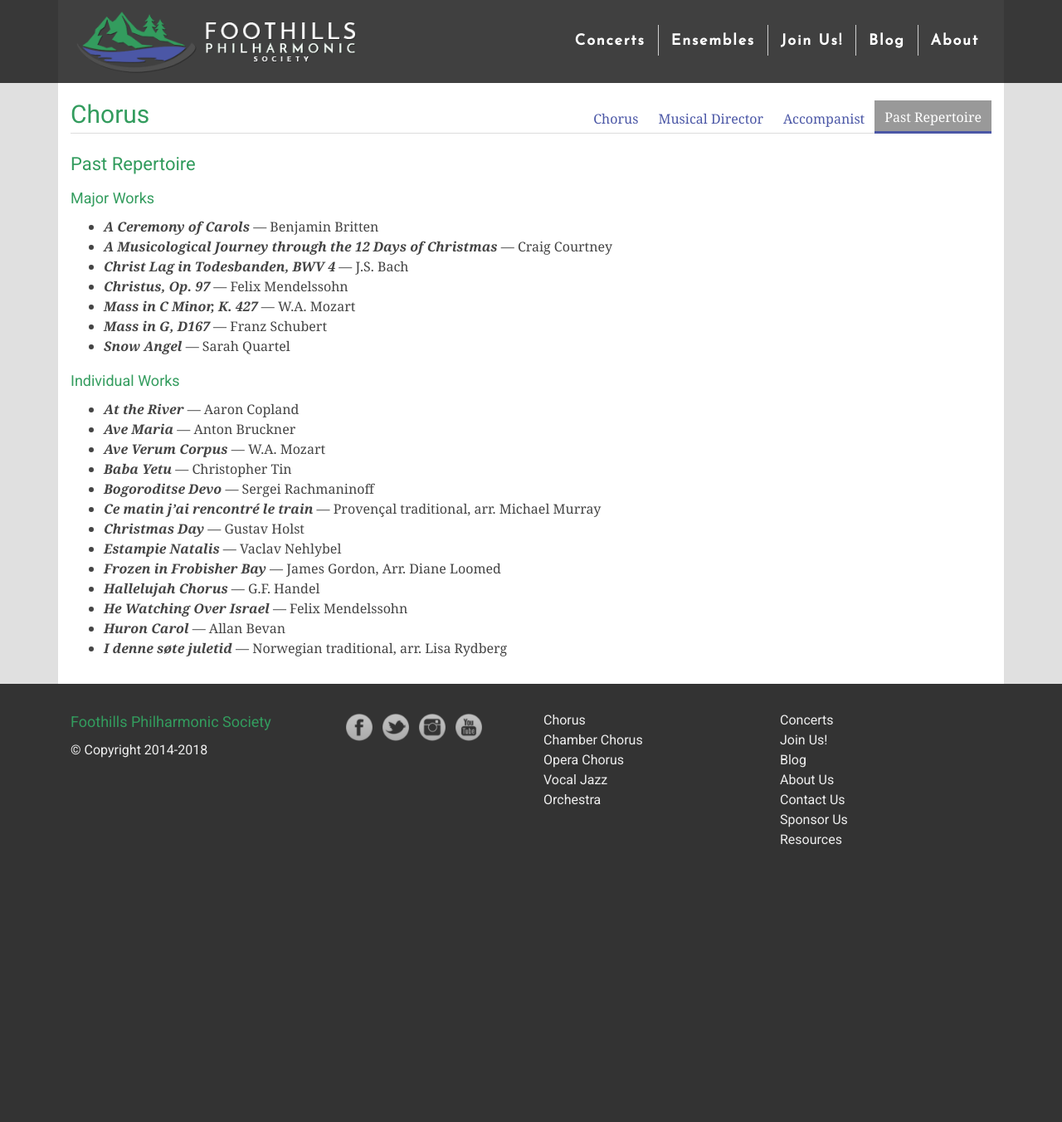
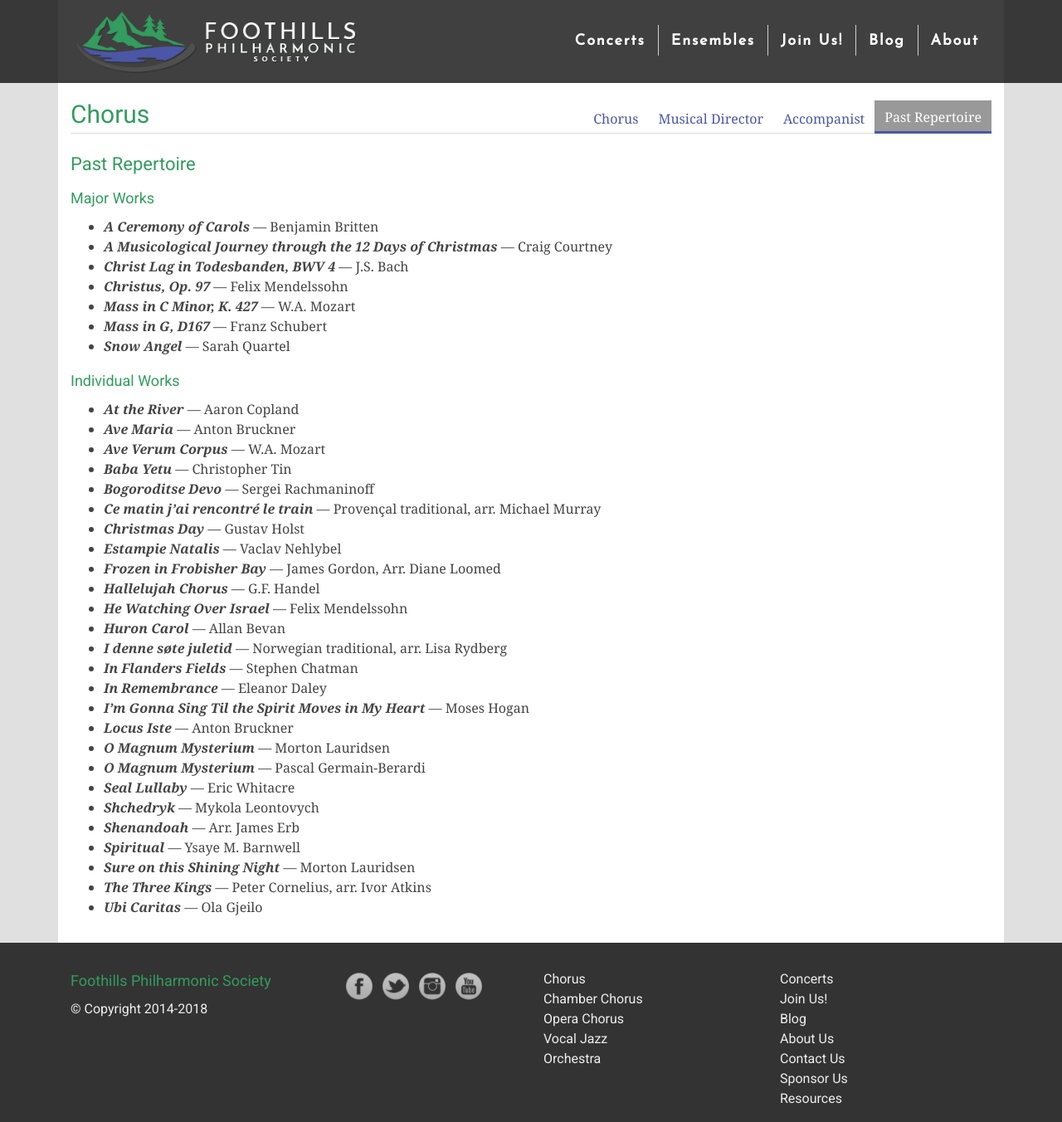
Before and after one commit to percyhanna/fps, a Jekyll site: the page built from chorus/repertoire.html, in a window 1280 px wide and 1352 px high. Shown: the whole window at 83% size. Built offline with Jekyll 4.4.1, drawn with Linux system fonts in a browser that asks for light colours; nearby versions of some CDN libraries; Markdown is read by kramdown in place of the engine named in the settings.

Commit message:
Add the rest of the songs

```diff
--- a/chorus/repertoire.html
+++ b/chorus/repertoire.html
@@ -39,6 +39,19 @@
             <li><em><strong>He Watching Over Israel</strong></em> — Felix Mendelssohn</li>
             <li><em><strong>Huron Carol</strong></em> — Allan Bevan</li>
             <li><em><strong>I denne søte juletid</strong></em> — Norwegian traditional, arr. Lisa Rydberg</li>
+            <li><em><strong>In Flanders Fields</strong></em> — Stephen Chatman</li>
+            <li><em><strong>In Remembrance</strong></em> — Eleanor Daley</li>
+            <li><em><strong>I’m Gonna Sing Til the Spirit Moves in My Heart</strong></em> — Moses Hogan</li>
+            <li><em><strong>Locus Iste</strong></em> — Anton Bruckner</li>
+            <li><em><strong>O Magnum Mysterium</strong></em> — Morton Lauridsen</li>
+            <li><em><strong>O Magnum Mysterium</strong></em> — Pascal Germain-Berardi</li>
+            <li><em><strong>Seal Lullaby</strong></em> — Eric Whitacre</li>
+            <li><em><strong>Shchedryk</strong></em> — Mykola Leontovych</li>
+            <li><em><strong>Shenandoah</strong></em> — Arr. James Erb</li>
+            <li><em><strong>Spiritual</strong></em> — Ysaye M. Barnwell</li>
+            <li><em><strong>Sure on this Shining Night</strong></em> — Morton Lauridsen</li>
+            <li><em><strong>The Three Kings</strong></em> — Peter Cornelius, arr. Ivor Atkins</li>
+            <li><em><strong>Ubi Caritas</strong></em> — Ola Gjeilo</li>
           </ul>
         </div>
       </div>
```
